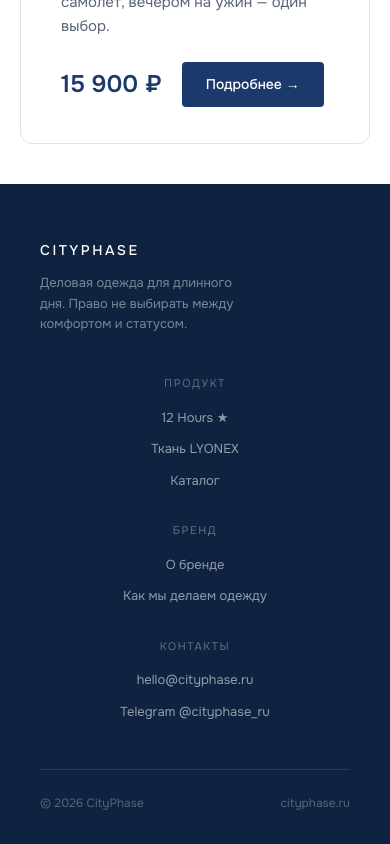
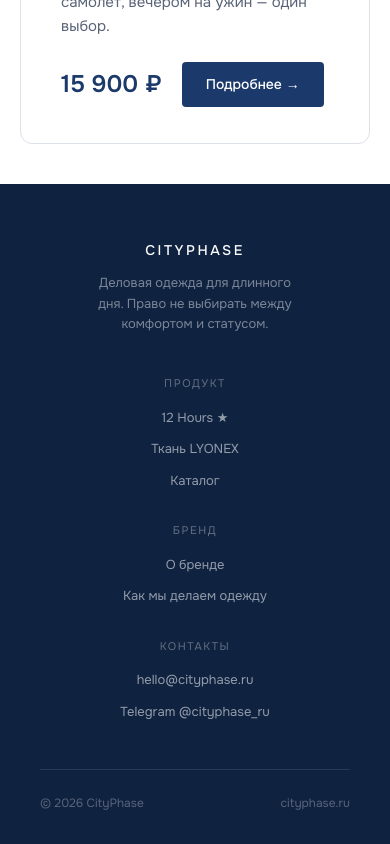
Before and after one commit to 1975pnv-lab/Cityphase, a Next.js app: page / in a window 390 px wide. Shown: the part 2381-3225 px from the top of the page. Built offline with nearby package versions, Linux system fonts and the light colour scheme.

Commit message:
Home mobile footer: center CITYPHASE brand block on same axis as columns

```diff
--- a/app/page.js
+++ b/app/page.js
@@ -15,6 +15,8 @@ export default function Home() {
           .footer-cols { flex-direction: column !important; gap: 40px !important; align-items: center !important; }
           .footer-col { align-items: center !important; text-align: center !important; width: 100% !important; }
           .footer-col span, .footer-col a { text-align: center !important; display: block !important; }
+          .footer-brand { flex: none !important; width: 100% !important; display: flex !important; flex-direction: column !important; align-items: center !important; text-align: center !important; }
+          .footer-brand p { margin: 0 auto !important; text-align: center !important; }
         }
         .product-card { display: flex; border: 0.5px solid #DDE1E9; border-radius: 12px; overflow: hidden; background: #fff; max-width: 860px; margin: 0 auto; }
         .philosophy-text { font-size: 26px; font-weight: 400; color: #1B3A6B; line-height: 1.6; max-width: 720px; letter-spacing: -0.01em; }
@@ -200,8 +202,8 @@ export default function Home() {
       {/* FOOTER */}
       <footer style={{ background: '#0F2240', padding: '56px 40px 32px' }}>
         <div>
-          <div style={{ display: 'flex', justifyContent: 'space-between', alignItems: 'flex-start', flexWrap: 'wrap', gap: 40, marginBottom: 48 }}>
-            <div style={{ flex: 1 }}>
+          <div className="footer-cols" style={{ display: 'flex', justifyContent: 'space-between', alignItems: 'flex-start', flexWrap: 'wrap', gap: 40, marginBottom: 48 }}>
+            <div className="footer-brand" style={{ flex: 1 }}>
               <div style={{ fontSize: 14, fontWeight: 500, letterSpacing: '0.18em', color: '#fff', marginBottom: 12 }}>
                 CITYPHASE
               </div>
```
